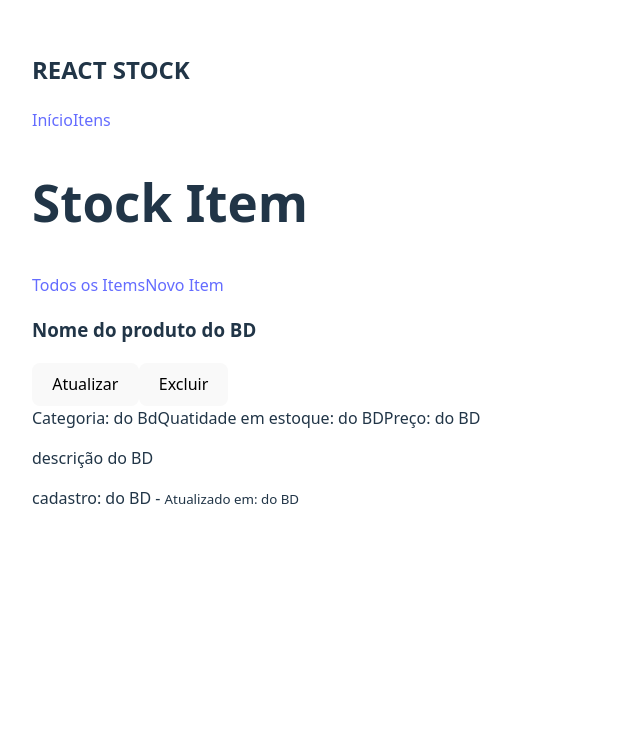
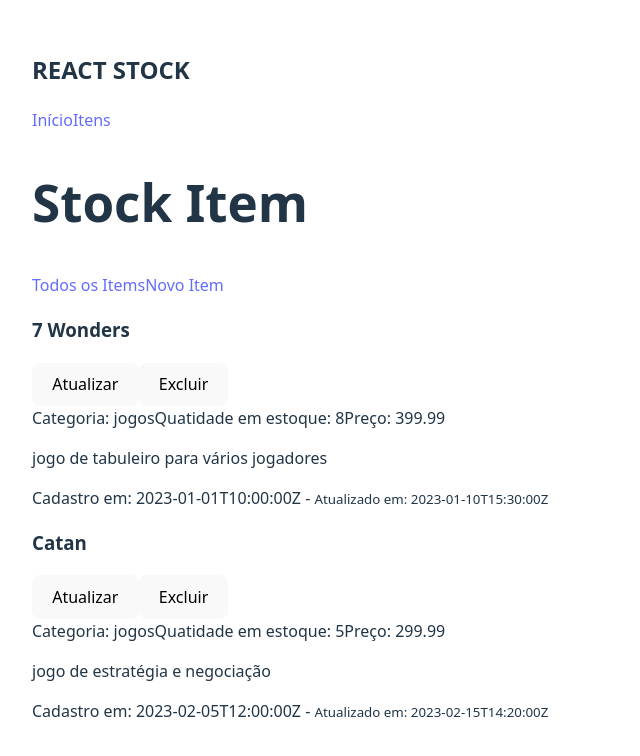
Before and after one commit to EduardoTavaress/Controle-de-Estoque, a React (Vite) app: page /stock-item in a window 1280 px wide. Shown: the top 756 px of the page, without its empty margins (0-640 px from the left). Built offline with nearby package versions, Linux system fonts and the light colour scheme.

Commit message:
atualização de info no DB / Sincronizando as info do DB na pag AllItem

```diff
--- a/src/database.json
+++ b/src/database.json
@@ -5,7 +5,9 @@
         "quantity": 8,
         "price": 399.99,
         "category": "jogos" ,
-        "description": "jogo de tabuleiro para vários jogadores"
+        "description": "jogo de tabuleiro para vários jogadores",
+        "createdAt": "2023-01-01T10:00:00Z",
+        "updatedAt": "2023-01-10T15:30:00Z"
     },
     {
         "id": 2,
@@ -13,7 +15,9 @@
         "quantity": 5,
         "price": 299.99,
         "category": "jogos",
-        "description": "jogo de estratégia e negociação"
+        "description": "jogo de estratégia e negociação",
+        "createdAt": "2023-02-05T12:00:00Z",
+        "updatedAt": "2023-02-15T14:20:00Z"
     }
 
 ]
--- a/src/pages/AllItens.jsx
+++ b/src/pages/AllItens.jsx
@@ -1,21 +1,27 @@
+import data from '../database.json';
+
 export default function AllItems() {
     return (
         <div>
-            <h3>Nome do produto do BD</h3>
+            {data.map(item => (
+                <div key={item.id}>
+            <h3>{item.name}</h3>
             <button>Atualizar</button>
             <button>Excluir</button>
 
             <div>
-                <span>Categoria: do Bd</span>
-                <span>Quatidade em estoque: do BD</span>
-                <span>Preço: do BD</span>
+                <span>Categoria: {item.category}</span>
+                <span>Quatidade em estoque: {item.quantity}</span>
+                <span>Preço: {item.price}</span>
             </div>
-            <p>descrição do BD</p>
+            <p>{item.description}</p>
 
 
 
-            <p>cadastro: do BD - <small>Atualizado em: do BD</small></p>
+            <p>Cadastro em: {item.createdAt} - <small>Atualizado em: {item.updatedAt}</small></p>
 
+            </div>
+            ))}
 
         </div>
     );
```
